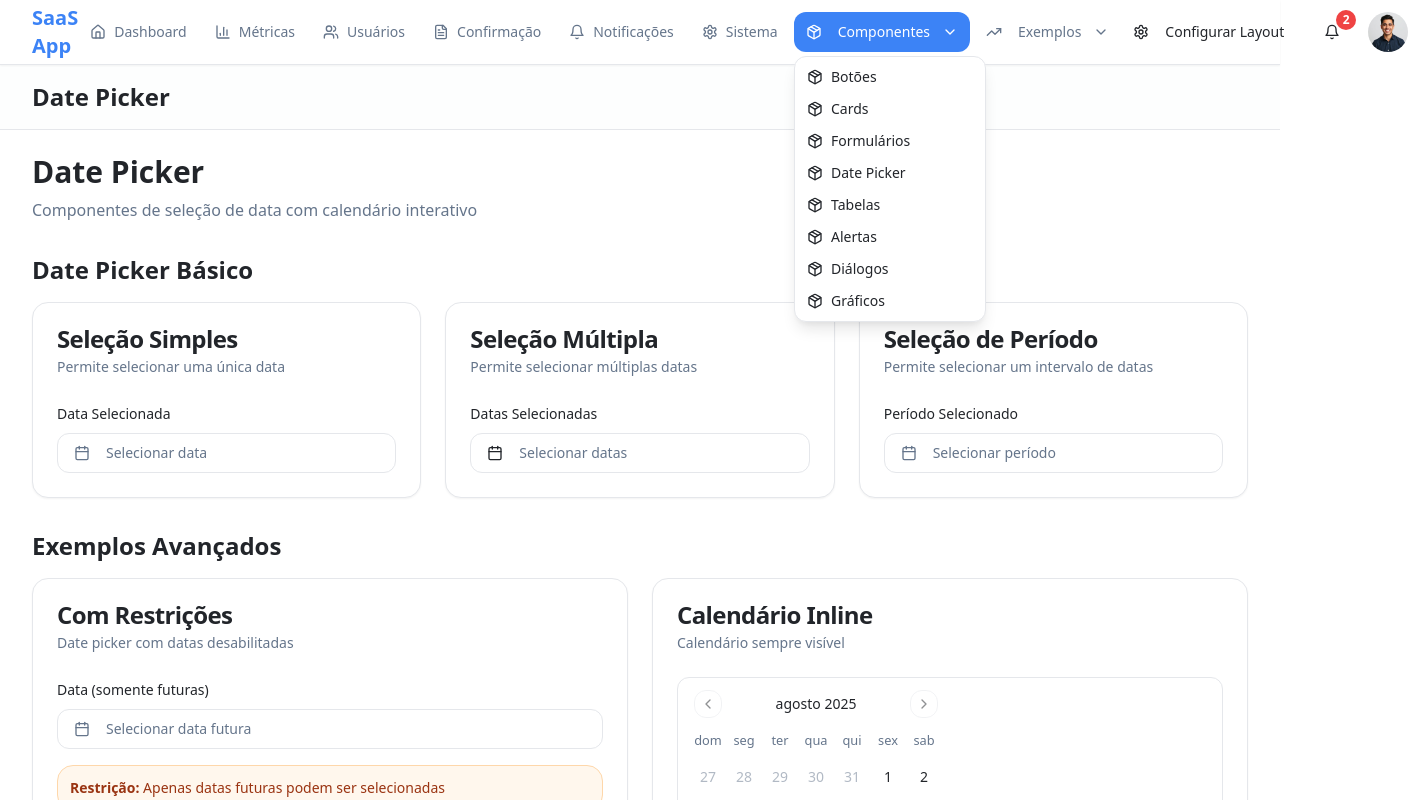
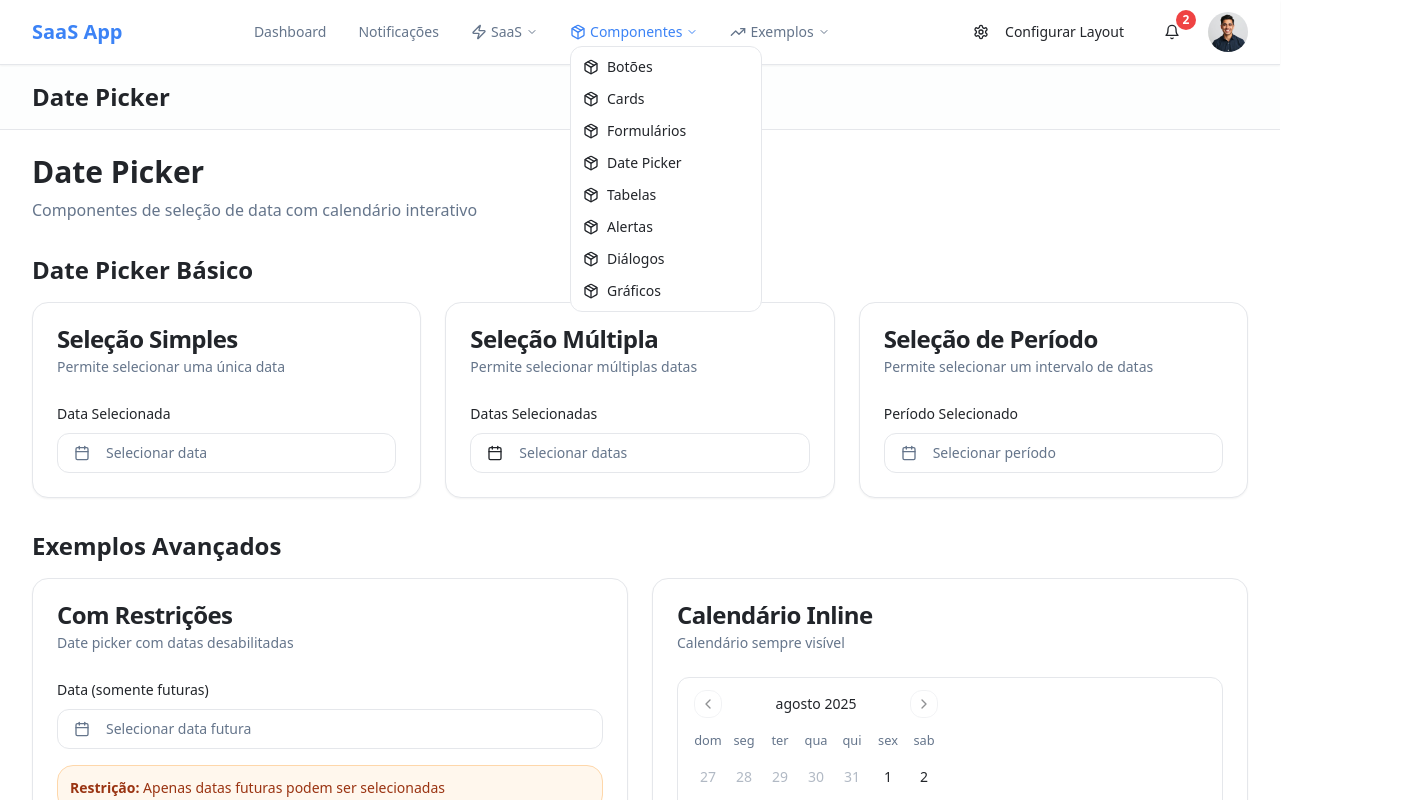
Before and after one commit to alanssant0s/spark-deisgn-system, a React (Vite) app: page /components/datepicker in a window 1280 px wide. Both pictures are taken after a click on the button "Componentes". Shown: the top 800 px of the page, 1408 px wide, since content can reach past the window. Built offline with nearby package versions, Linux system fonts and the light colour scheme.

Commit message:
Atualizar menu horizontal
Atualizado o menu horizontal para refletir as mudanças feitas no menu vertical, incluindo o agrupamento das páginas SaaS.

```diff
--- a/src/components/layouts/HorizontalLayout.tsx
+++ b/src/components/layouts/HorizontalLayout.tsx
@@ -1,29 +1,16 @@
 import { ReactNode, useState } from "react";
 import { Link, useLocation } from "react-router-dom";
 import { Button } from "@/components/ui/button";
-import {
-  Home,
-  Settings,
-  User,
-  BarChart3,
-  FileText,
-  Users,
-  Package,
-  FolderKanban,
-  TrendingUp,
-  UserCheck,
-  LogOut,
-  Bell,
-  Monitor,
-  ChevronDown,
-  Menu,
-  X
-} from "lucide-react";
 import { Avatar, AvatarFallback, AvatarImage } from "@/components/ui/avatar";
 import { DropdownMenu, DropdownMenuContent, DropdownMenuItem, DropdownMenuSeparator, DropdownMenuTrigger } from "@/components/ui/dropdown-menu";
+import { cn } from "@/lib/utils";
 import { useLayout } from "@/contexts/LayoutContext";
 import { LayoutSettings } from "@/components/LayoutSettings";
 import { NotificationCenter } from "@/components/notifications/NotificationCenter";
+import {
+  Menu, X, Home, BarChart3, Users, FileText, Package, Bell, Settings,
+  ChevronDown, User, LogOut, Zap, TrendingUp, Monitor
+} from "lucide-react";
 import userAvatar from "@/assets/user-avatar.jpg";
 
 interface HorizontalLayoutProps {
@@ -32,11 +19,14 @@ interface HorizontalLayoutProps {
 
 const mainNavItems = [
   { name: "Dashboard", path: "/", icon: Home },
-  { name: "Métricas", path: "/metrics", icon: BarChart3 },
-  { name: "Usuários", path: "/users", icon: Users },
-  { name: "Confirmação", path: "/confirmation", icon: FileText },
   { name: "Notificações", path: "/notifications", icon: Bell },
-  { name: "Sistema", path: "/design-system", icon: Settings },
+];
+
+const saasPages = [
+  { name: "Analytics", path: "/saas/analytics", icon: BarChart3 },
+  { name: "Clientes", path: "/saas/customers", icon: Users },
+  { name: "Pedidos", path: "/saas/orders", icon: FileText },
+  { name: "Produtos", path: "/saas/products", icon: Package },
 ];
 
 const componentPages = [
@@ -51,7 +41,10 @@ const componentPages = [
 ];
 
 const examplePages = [
-  { name: "Em breve", path: "#", icon: Home },
+  { name: "Métricas", path: "/metrics", icon: BarChart3 },
+  { name: "Usuários", path: "/users", icon: Users },
+  { name: "Confirmação", path: "/confirmation", icon: FileText },
+  { name: "Sistema", path: "/design-system", icon: Settings },
 ];
 
 export function HorizontalLayout({ children }: HorizontalLayoutProps) {
@@ -67,15 +60,22 @@ export function HorizontalLayout({ children }: HorizontalLayoutProps) {
   };
 
   const getCurrentPageName = () => {
-    const currentPage = [...mainNavItems, ...componentPages, ...examplePages].find(
-      (item) => item.path === location.pathname
-    );
+    const allPages = [...mainNavItems, ...saasPages, ...componentPages, ...examplePages];
+    const currentPage = allPages.find((page) => page.path === location.pathname);
     return currentPage?.name || "Dashboard";
   };
 
   return (
     <div className="min-h-screen bg-background">
-      {/* Top Navigation Bar */}
+      {/* Mobile Overlay */}
+      {isMobileMenuOpen && (
+        <div
+          className="fixed inset-0 bg-black/50 z-40 md:hidden"
+          onClick={() => setIsMobileMenuOpen(false)}
+        />
+      )}
+
+      {/* Header */}
       <header className="bg-card border-b border-border shadow-sm sticky top-0 z-50">
         <div className="mx-auto px-4 sm:px-6 lg:px-8">
           <div className="flex justify-between items-center h-16">
@@ -84,91 +84,91 @@ export function HorizontalLayout({ children }: HorizontalLayoutProps) {
               <h1 className="text-xl font-bold text-primary">SaaS App</h1>
             </div>
 
-            {/* Desktop Navigation */}
-            <nav className="hidden lg:flex items-center space-x-1">
+            {/* Main Navigation */}
+            <nav className="hidden md:flex items-center space-x-8">
               {mainNavItems.map((item) => (
                 <Link
-                  key={item.name}
+                  key={item.path}
                   to={item.path}
-                  className={`flex items-center px-3 py-2 rounded-lg text-sm font-medium transition-colors ${
-                    isActive(item.path)
-                      ? "bg-primary text-primary-foreground"
-                      : "text-muted-foreground hover:bg-accent hover:text-accent-foreground"
-                  }`}
+                  className={cn(
+                    "text-sm font-medium transition-colors hover:text-primary",
+                    isActive(item.path) ? "text-primary" : "text-muted-foreground"
+                  )}
                 >
-                  <item.icon className="w-4 h-4 mr-2" />
                   {item.name}
                 </Link>
               ))}
 
-              {/* Components Dropdown */}
+              {/* SaaS Dropdown */}
               <DropdownMenu>
-                <DropdownMenuTrigger asChild>
-                  <Button
-                    variant="ghost"
-                    className={`flex items-center px-3 py-2 text-sm font-medium ${
-                      isActive("/components")
-                        ? "bg-primary text-primary-foreground"
-                        : "text-muted-foreground hover:bg-accent hover:text-accent-foreground"
-                    }`}
-                  >
-                    <Package className="w-4 h-4 mr-2" />
-                    Componentes
-                    <ChevronDown className="w-4 h-4 ml-1" />
-                  </Button>
+                <DropdownMenuTrigger className={cn(
+                  "flex items-center space-x-1 text-sm font-medium transition-colors hover:text-primary",
+                  saasPages.some(page => isActive(page.path)) ? "text-primary" : "text-muted-foreground"
+                )}>
+                  <Zap className="h-4 w-4" />
+                  <span>SaaS</span>
+                  <ChevronDown className="h-3 w-3" />
                 </DropdownMenuTrigger>
-                <DropdownMenuContent align="start" className="w-48 bg-card border border-border shadow-lg z-50">
-                  {componentPages.map((item) => (
-                    <DropdownMenuItem key={item.name} asChild>
-                      <Link to={item.path} className="flex items-center">
-                        <item.icon className="w-4 h-4 mr-2" />
-                        {item.name}
+                <DropdownMenuContent align="start" className="w-48">
+                  {saasPages.map((page) => (
+                    <DropdownMenuItem key={page.path} asChild>
+                      <Link to={page.path} className="flex items-center gap-2">
+                        <page.icon className="h-4 w-4" />
+                        {page.name}
                       </Link>
                     </DropdownMenuItem>
                   ))}
                 </DropdownMenuContent>
               </DropdownMenu>
 
-              {/* Examples Dropdown */}
+              {/* Components Dropdown */}
               <DropdownMenu>
-                <DropdownMenuTrigger asChild>
-                  <Button
-                    variant="ghost"
-                    className={`flex items-center px-3 py-2 text-sm font-medium ${
-                      isActive("/examples")
-                        ? "bg-primary text-primary-foreground"
-                        : "text-muted-foreground hover:bg-accent hover:text-accent-foreground"
-                    }`}
-                  >
-                    <TrendingUp className="w-4 h-4 mr-2" />
-                    Exemplos
-                    <ChevronDown className="w-4 h-4 ml-1" />
-                  </Button>
+                <DropdownMenuTrigger className={cn(
+                  "flex items-center space-x-1 text-sm font-medium transition-colors hover:text-primary",
+                  componentPages.some(page => isActive(page.path)) ? "text-primary" : "text-muted-foreground"
+                )}>
+                  <Package className="h-4 w-4" />
+                  <span>Componentes</span>
+                  <ChevronDown className="h-3 w-3" />
                 </DropdownMenuTrigger>
-                <DropdownMenuContent align="start" className="w-48 bg-card border border-border shadow-lg z-50">
-                  {examplePages.map((item) => (
-                    <DropdownMenuItem key={item.name} asChild>
-                      <Link to={item.path} className="flex items-center">
-                        <item.icon className="w-4 h-4 mr-2" />
-                        {item.name}
+                <DropdownMenuContent align="start" className="w-48">
+                  {componentPages.map((page) => (
+                    <DropdownMenuItem key={page.path} asChild>
+                      <Link to={page.path} className="flex items-center gap-2">
+                        <page.icon className="h-4 w-4" />
+                        {page.name}
                       </Link>
                     </DropdownMenuItem>
                   ))}
-                  <DropdownMenuSeparator />
-                  <DropdownMenuItem onClick={toggleLayout} className="lg:hidden">
-                    <Monitor className="mr-2 h-4 w-4" />
-                    <span>Mudar para Layout Vertical</span>
+                </DropdownMenuContent>
+              </DropdownMenu>
+
+              {/* Exemplos Dropdown */}
+              <DropdownMenu>
+                <DropdownMenuTrigger className={cn(
+                  "flex items-center space-x-1 text-sm font-medium transition-colors hover:text-primary",
+                  examplePages.some(page => isActive(page.path)) ? "text-primary" : "text-muted-foreground"
+                )}>
+                  <TrendingUp className="h-4 w-4" />
+                  <span>Exemplos</span>
+                  <ChevronDown className="h-3 w-3" />
+                </DropdownMenuTrigger>
+                <DropdownMenuContent align="start" className="w-48">
+                  {examplePages.map((page) => (
+                    <DropdownMenuItem key={page.path} asChild>
+                      <Link to={page.path} className="flex items-center gap-2">
+                        <page.icon className="h-4 w-4" />
+                        {page.name}
+                      </Link>
                     </DropdownMenuItem>
+                  ))}
                 </DropdownMenuContent>
               </DropdownMenu>
             </nav>
 
             {/* Right side actions */}
             <div className="flex items-center space-x-4">
-              {/* Layout Settings */}
               <LayoutSettings />
-
-              {/* Notifications */}
               <NotificationCenter />
 
               {/* User Menu */}
@@ -181,7 +181,7 @@ export function HorizontalLayout({ children }: HorizontalLayoutProps) {
                     </Avatar>
                   </Button>
                 </DropdownMenuTrigger>
-                <DropdownMenuContent className="w-56 bg-card border border-border shadow-lg z-50" align="end" forceMount>
+                <DropdownMenuContent className="w-56" align="end" forceMount>
                   <div className="flex items-center justify-start gap-2 p-2">
                     <div className="flex flex-col space-y-1 leading-none">
                       <p className="font-medium">João Silva</p>
@@ -215,7 +215,7 @@ export function HorizontalLayout({ children }: HorizontalLayoutProps) {
               <Button
                 variant="ghost"
                 size="sm"
-                className="lg:hidden"
+                className="md:hidden"
                 onClick={() => setIsMobileMenuOpen(!isMobileMenuOpen)}
               >
                 {isMobileMenuOpen ? (
@@ -230,88 +230,111 @@ export function HorizontalLayout({ children }: HorizontalLayoutProps) {
 
         {/* Mobile Navigation Menu */}
         {isMobileMenuOpen && (
-          <div className="lg:hidden border-t border-border bg-card shadow-lg">
-            <div className="px-2 pt-2 pb-3 space-y-1 max-h-[calc(100vh-4rem)] overflow-y-auto">
+          <div className="md:hidden border-t border-border bg-card shadow-lg fixed left-0 right-0 top-16 z-40 max-h-[calc(100vh-4rem)] overflow-y-auto">
+            <div className="px-4 py-4 space-y-2">
+              {/* Mobile Navigation */}
+              <nav className="space-y-2">
                 {mainNavItems.map((item) => (
                   <Link
-                  key={item.name}
+                    key={item.path}
                     to={item.path}
                     onClick={() => setIsMobileMenuOpen(false)}
-                  className={`flex items-center px-3 py-2 rounded-lg text-base font-medium transition-colors ${
+                    className={cn(
+                      "flex items-center gap-3 px-3 py-2 rounded-lg transition-colors",
                       isActive(item.path)
                         ? "bg-primary text-primary-foreground"
                         : "text-muted-foreground hover:bg-accent hover:text-accent-foreground"
-                  }`}
+                    )}
                   >
-                  <item.icon className="w-5 h-5 mr-3" />
+                    <item.icon className="h-4 w-4" />
                     {item.name}
                   </Link>
                 ))}
 
-              {/* Mobile Components */}
-              <div className="px-3 py-2 border-t border-border/50">
-                <p className="text-sm font-semibold text-foreground mb-2 flex items-center">
-                  <Package className="w-4 h-4 mr-2" />
-                  Componentes
-                </p>
-                <div className="space-y-1 ml-2">
-                  {componentPages.map((item) => (
+                {/* SaaS Pages */}
+                <div className="space-y-1">
+                  <div className="px-3 py-2 text-xs font-semibold text-muted-foreground uppercase tracking-wider">
+                    SaaS
+                  </div>
+                  {saasPages.map((item) => (
                     <Link
-                      key={item.name}
+                      key={item.path}
                       to={item.path}
                       onClick={() => setIsMobileMenuOpen(false)}
-                      className={`flex items-center px-3 py-2 rounded-lg text-sm transition-colors ${
+                      className={cn(
+                        "flex items-center gap-3 px-6 py-2 rounded-lg transition-colors text-sm",
                         isActive(item.path)
                           ? "bg-primary text-primary-foreground"
                           : "text-muted-foreground hover:bg-accent hover:text-accent-foreground"
-                      }`}
+                      )}
                     >
-                      <item.icon className="w-4 h-4 mr-2" />
+                      <item.icon className="h-4 w-4" />
                       {item.name}
                     </Link>
                   ))}
                 </div>
+
+                {/* Components */}
+                <div className="space-y-1">
+                  <div className="px-3 py-2 text-xs font-semibold text-muted-foreground uppercase tracking-wider">
+                    Componentes
                   </div>
-
-              {/* Mobile Examples */}
-              <div className="px-3 py-2 border-t border-border/50">
-                <p className="text-sm font-semibold text-foreground mb-2 flex items-center">
-                  <TrendingUp className="w-4 h-4 mr-2" />
-                  Exemplos
-                </p>
-                <div className="space-y-1 ml-2">
-                  {examplePages.map((item) => (
+                  {componentPages.map((item) => (
                     <Link
-                      key={item.name}
+                      key={item.path}
                       to={item.path}
                       onClick={() => setIsMobileMenuOpen(false)}
-                      className={`flex items-center px-3 py-2 rounded-lg text-sm transition-colors ${
+                      className={cn(
+                        "flex items-center gap-3 px-6 py-2 rounded-lg transition-colors text-sm",
                         isActive(item.path)
                           ? "bg-primary text-primary-foreground"
                           : "text-muted-foreground hover:bg-accent hover:text-accent-foreground"
-                      }`}
+                      )}
                     >
-                      <item.icon className="w-4 h-4 mr-2" />
+                      <item.icon className="h-4 w-4" />
                       {item.name}
                     </Link>
                   ))}
                 </div>
+
+                {/* Exemplos */}
+                <div className="space-y-1">
+                  <div className="px-3 py-2 text-xs font-semibold text-muted-foreground uppercase tracking-wider">
+                    Exemplos
+                  </div>
+                  {examplePages.map((item) => (
+                    <Link
+                      key={item.path}
+                      to={item.path}
+                      onClick={() => setIsMobileMenuOpen(false)}
+                      className={cn(
+                        "flex items-center gap-3 px-6 py-2 rounded-lg transition-colors text-sm",
+                        isActive(item.path)
+                          ? "bg-primary text-primary-foreground"
+                          : "text-muted-foreground hover:bg-accent hover:text-accent-foreground"
+                      )}
+                    >
+                      <item.icon className="h-4 w-4" />
+                      {item.name}
+                    </Link>
+                  ))}
                 </div>
 
-              {/* Mobile Layout Toggle */}
-              <div className="px-3 py-2 border-t border-border/50">
+                {/* Layout Toggle */}
+                <div className="pt-4 border-t border-border/50">
                   <Button
                     variant="ghost"
                     onClick={() => {
                       toggleLayout();
                       setIsMobileMenuOpen(false);
                     }}
-                  className="flex items-center w-full justify-start px-3 py-2 text-base font-medium hover:bg-accent"
+                    className="flex items-center w-full justify-start px-3 py-2 text-sm font-medium hover:bg-accent"
                   >
-                  <Monitor className="w-5 h-5 mr-3" />
+                    <Monitor className="w-4 h-4 mr-3" />
                     Layout Vertical
                   </Button>
                 </div>
+              </nav>
             </div>
           </div>
         )}
```
Lines whose indentation alone changed are shown as unchanged.
